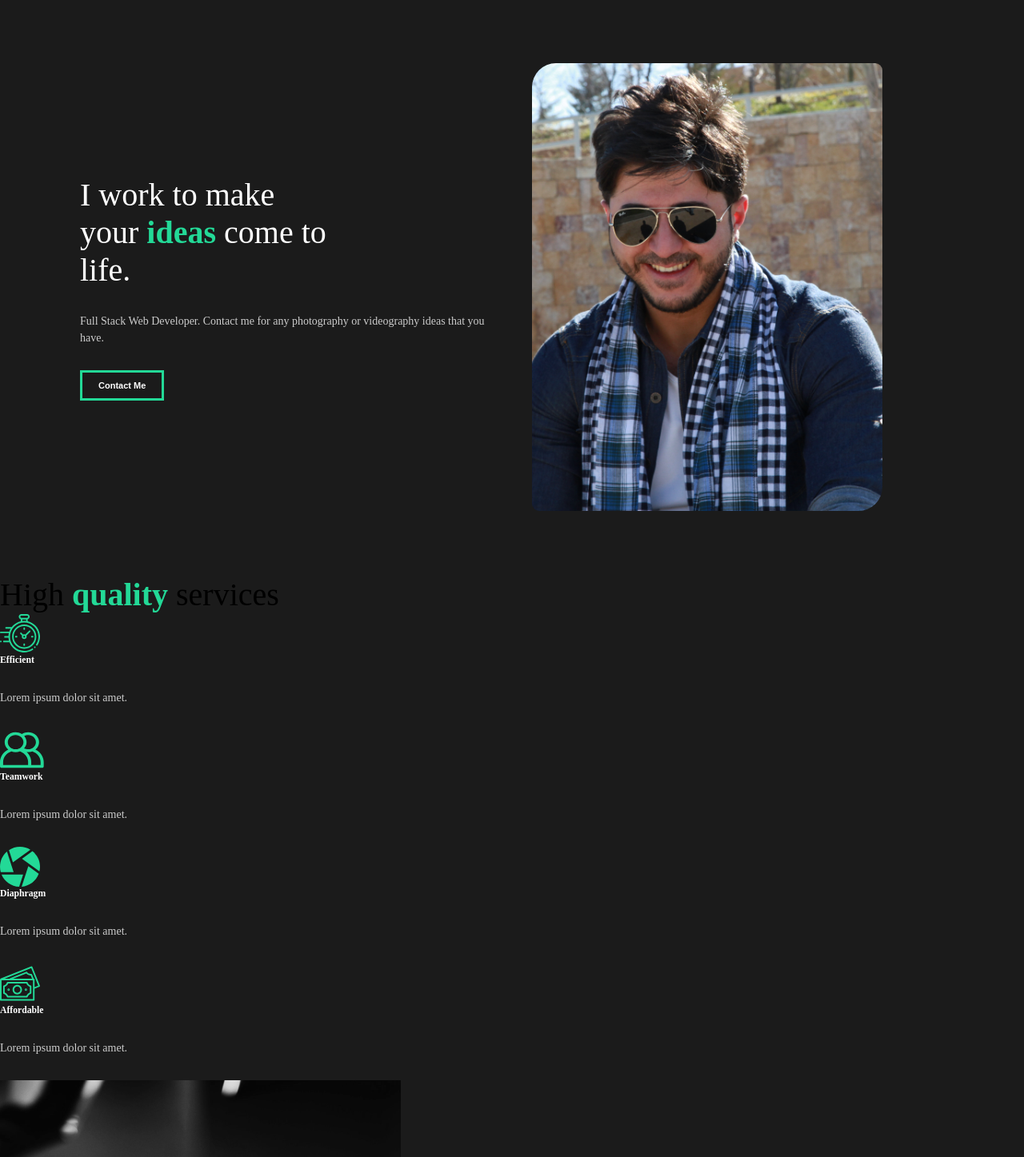
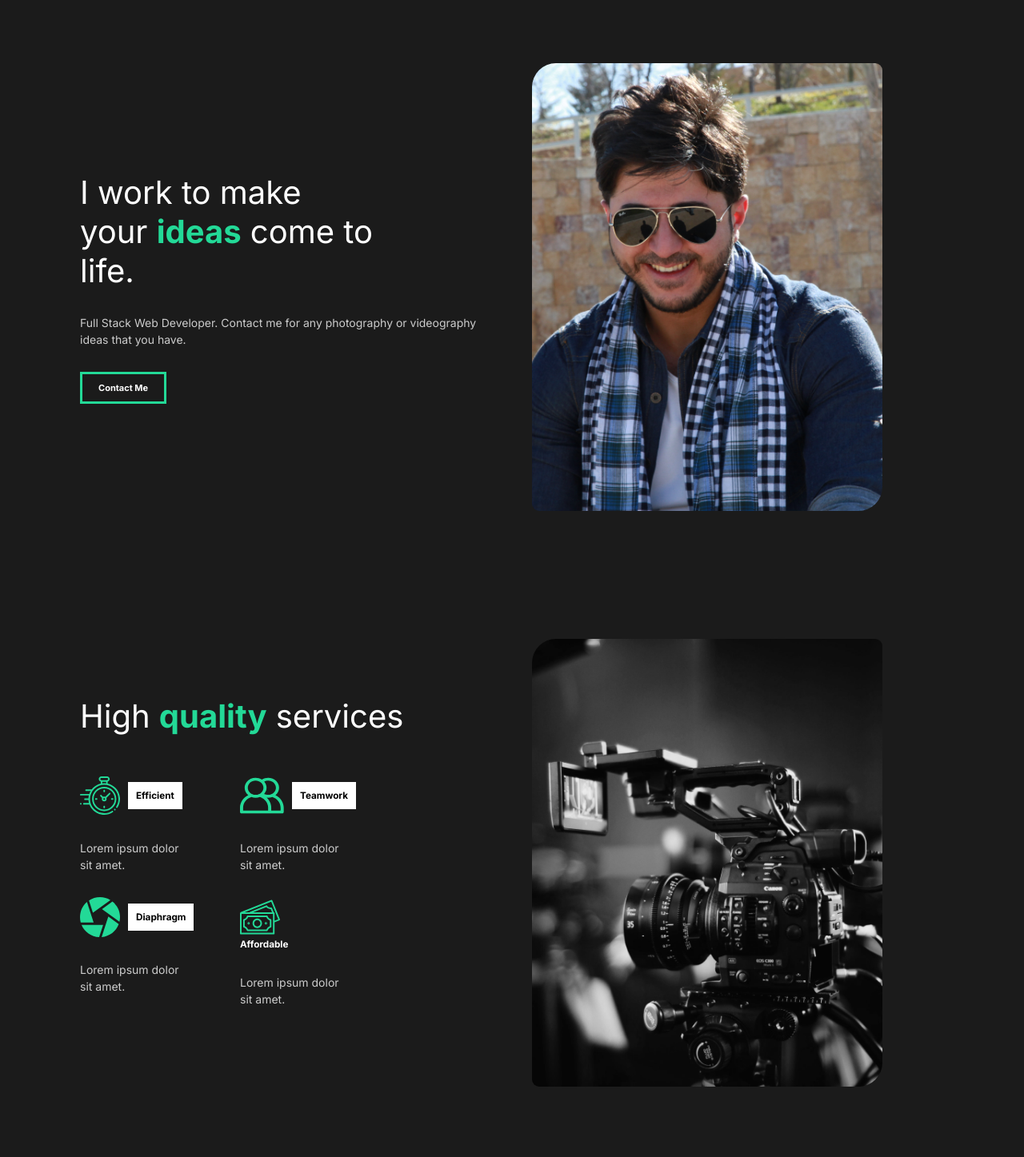
Before and after one commit to AliAbukahil/capture-photographer-website, a React (Create React App) app: page / in a window 1280 px wide. Shown: the top 1447 px of the page at 80% size. Built offline with nearby package versions, Linux system fonts and the light colour scheme.

Commit message:
7. Fonts

```diff
--- a/public/index.html
+++ b/public/index.html
@@ -8,6 +8,11 @@
     <meta
       name="description"
       content="Web site created using create-react-app"
+    />
+    <link rel="preconnect" href="https://fonts.gstatic.com" />
+    <link
+      href="https://fonts.googleapis.com/css2?family=Inter:wght@400;700&family=Lobster&display=swap"
+      rel="stylesheet"
     />
     <link rel="apple-touch-icon" href="%PUBLIC_URL%/logo192.png" />
     <!--
--- a/src/components/AboutSection.js
+++ b/src/components/AboutSection.js
@@ -4,6 +4,7 @@
 
 // Importing style components
 import styled from 'styled-components';
+import { StyledAbout, StyledDescription, StyledImage, StyledHide } from "../styles"
 
 function AboutSection() {
     return (
@@ -30,38 +31,4 @@
     )
 }
 
-// Syntax of the Styled Components
-// Please note that you can use sass syntax here too!
-const StyledAbout = styled.div `
-    min-height: 90vh;
-    display: flex;
-    align-items: center;
-    justify-content: space-between;
-    padding: 5rem 10rem;
-    color: white;
-`;
-
-const StyledDescription = styled.div `
-    flex: 1;
-    padding-right:5rem;
-    h2{
-        font-weight: lighter;
-    }
-`;
-
-const StyledImage = styled.div `
-    flex: 1;
-    overflow: hidden; // for the animation of the div img
-    img{
-        width: 85%;
-        height: 70vh;
-        object-fit: cover;
-        border-radius: 3rem 0.9rem 3rem 0.9rem;
-    }
-`;
-
-const StyledHide = styled.div `
-    overflow: hidden;
-`;
-
 export default AboutSection;
--- a/src/components/GlobalStyles.js
+++ b/src/components/GlobalStyles.js
@@ -20,6 +20,8 @@
 body {
     box-sizing: border-box;
     background: #1b1b1b;
+    font-family: 'Inter', sans-serif;
+    /* font-family: 'Lobster', cursive; */
 }
 
 button {
@@ -31,6 +33,7 @@
     background-color:transparent;
     color: white;
     transition: all 0.5s ease;
+    font-family: 'Inter', sans-serif;
     &:hover{
         background-color: #23d997;
         color: white;
--- a/src/components/ServicesSection.js
+++ b/src/components/ServicesSection.js
@@ -1,5 +1,4 @@
 import React from 'react';
-
 // Importing Icons
 import clock from "../img/clock.svg";
 import diaphragm from "../img/diaphragm.svg";
@@ -7,54 +6,82 @@
 import teamwork from "../img/teamwork.svg";
 // Importing Images
 import home2 from "../img/home2.png"
+// importing styles of styled components
+import { StyledAbout, StyledDescription, StyledImage } from "../styles";
+import styled from 'styled-components';
 
 function ServicesSection() {
     return (
-        <div className="services">
-            <div className="description">
-                <h2>High <span>quality</span> services</h2>
-                <div className="cards">
-                    <div className="card">
+        <StyledServices>
+            <StyledDescription>
+                <h2>High <span>quality</span> services
+                </h2>
+                <StyledCards>
+                    <StyledCard>
                         <div className="icon">
                             <img src={clock} alt="clock-icon" />
                             <h3>Efficient</h3>
                         </div>
                         <p>Lorem ipsum dolor sit amet. </p>
-                    </div>
-                </div>
-                                <div className="cards">
-                    <div className="card">
+                    </StyledCard>
+                    <StyledCard>
                         <div className="icon">
                             <img src={teamwork} alt="clock-icon" />
                             <h3>Teamwork</h3>
                         </div>
                         <p>Lorem ipsum dolor sit amet. </p>
-                    </div>
-                </div>
-                                <div className="cards">
-                    <div className="card">
+                    </StyledCard>
+                    <StyledCard>
                         <div className="icon">
                             <img src={diaphragm} alt="clock-icon" />
                             <h3>Diaphragm</h3>
                         </div>
                         <p>Lorem ipsum dolor sit amet. </p>
-                    </div>
-                </div>
-                                <div className="cards">
-                    <div className="card">
+                    </StyledCard>
+                    <div  className="card">
                         <div className="icon">
                             <img src={money} alt="clock-icon" />
                             <h3>Affordable</h3>
                         </div>
                         <p>Lorem ipsum dolor sit amet. </p>
                     </div>
-                </div>
-            </div>
-            <div className="image">
+                </StyledCards>
+            </StyledDescription>
+            <StyledImage>
                 <img src={home2} alt="camera" />
-            </div>
-        </div>
+            </StyledImage>
+        </StyledServices>
     )
 }
 
+const StyledServices = styled(StyledAbout)`
+    h2 {
+        padding-bottom: 5rem;
+    }
+    p{
+        width: 70%;
+        padding-bottom: 2rem 0rem 4rem 0rem;
+    }
+`;
+
+const StyledCards = styled.div `
+    display: flex;
+    flex-wrap: wrap;
+
+`;
+
+const StyledCard = styled.div `
+    flex-basis: 20rem;
+    .icon{
+        display:flex;
+        align-items: center;
+        h3 {
+            margin-left: 1rem;
+            background: white;
+            color: black;
+            padding: 1rem;
+        }
+    }
+`;
+
 export default ServicesSection
--- /dev/null
+++ b/src/styles.js
@@ -0,0 +1,35 @@
+import styled from "styled-components";
+
+// Syntax of the Styled Components
+// Please note that you can use sass syntax here too!
+export const StyledAbout = styled.div `
+    min-height: 90vh;
+    display: flex;
+    align-items: center;
+    justify-content: space-between;
+    padding: 5rem 10rem;
+    color: white;
+`;
+
+export const StyledDescription = styled.div `
+    flex: 1;
+    padding-right:5rem;
+    h2{
+        font-weight: lighter;
+    }
+`;
+
+export const StyledImage = styled.div `
+    flex: 1;
+    overflow: hidden; // for the animation of the div img
+    img{
+        width: 85%;
+        height: 70vh;
+        object-fit: cover;
+        border-radius: 3rem 0.9rem 3rem 0.9rem;
+    }
+`;
+
+export const StyledHide = styled.div `
+    overflow: hidden;
+`;
```
